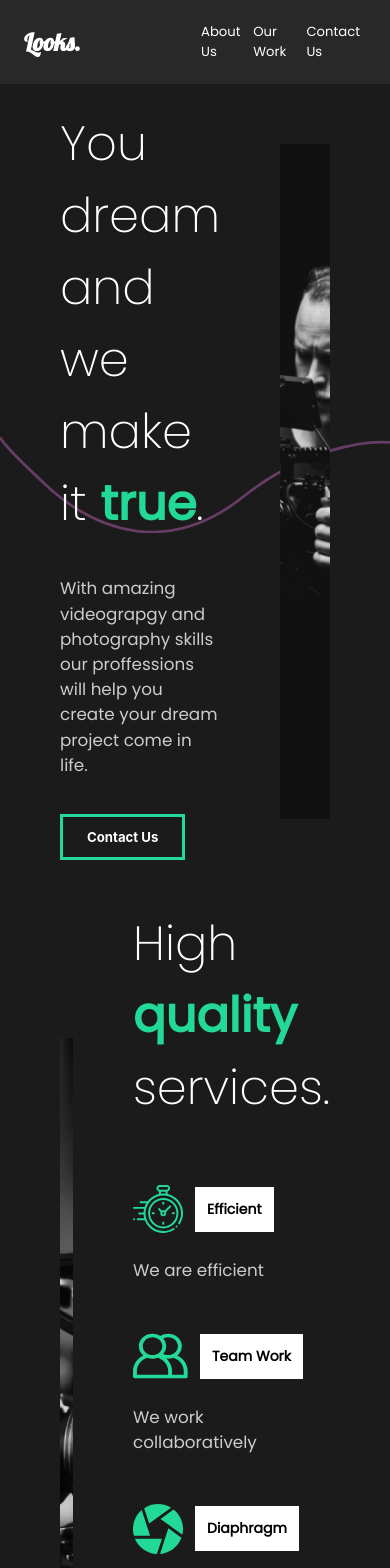
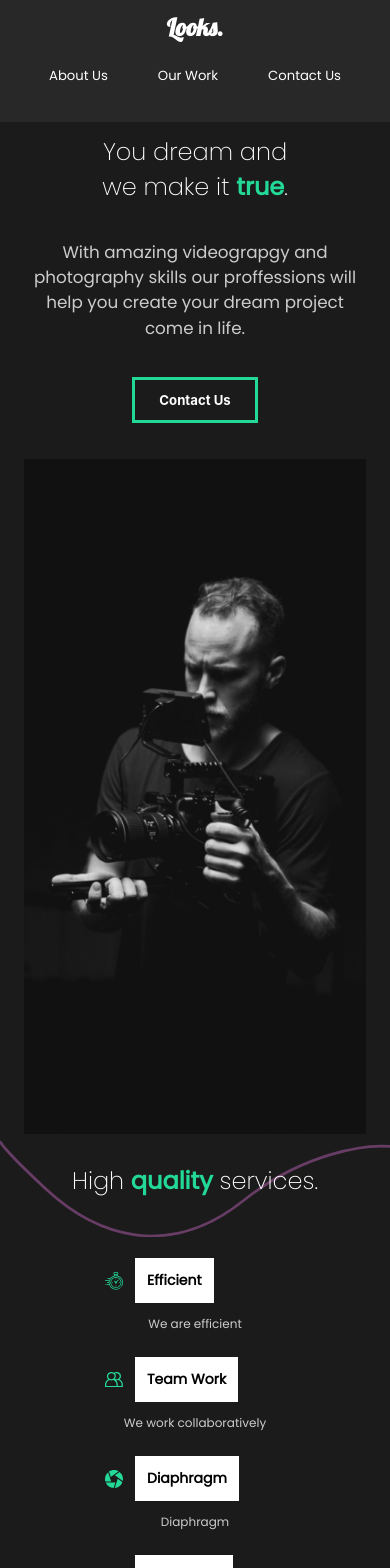
Before and after one commit to nayyyhaa/looks-react-site, a React (Create React App) app: page / in a window 390 px wide. Shown: the top 1568 px of the page. Built offline with nearby package versions, Linux system fonts and the light colour scheme.

Commit message:
feat: mobile responsive

```diff
--- a/src/components/FaqSection.js
+++ b/src/components/FaqSection.js
@@ -65,6 +65,18 @@ const StyledFaq = styled(StyledAbout)`
   .question {
     display: flex;
     justify-content: space-between;
+
+    h4 {
+      text-align: start;
+
+      @media (max-width: 1500px) {
+        font-size: 1.5rem;
+      }
+
+      @media (max-width: 750px) {
+        font-size: 1rem;
+      }
+    }
   }
   .answer {
     padding: 2rem 0rem;
--- a/src/components/GlobalStyle.js
+++ b/src/components/GlobalStyle.js
@@ -10,6 +10,10 @@ const GlobalStyle = createGlobalStyle`
     html {
         @media screen and (max-width: 1700px) {
             font-size: 75%;
+
+            h2 {
+                font-size: 2rem;
+            }
         }
     }
     body {
--- a/src/components/Nav.js
+++ b/src/components/Nav.js
@@ -55,6 +55,23 @@ const StyledNav = styled.nav`
     }
   }
 
+  @media (max-width: 1300px) {
+    flex-direction: column;
+    padding: 2rem 1rem;
+    #logo {
+      display: inline-block;
+      margin: 1rem;
+    }
+    ul {
+      padding: 2rem 0;
+      justify-content: space-around;
+      width: 100%;
+      li {
+        padding: 0;
+      }
+    }
+  }
+
   @media screen and (max-width: 480px) {
     padding: 1rem 2rem;
   }
--- a/src/components/ServicesSection.js
+++ b/src/components/ServicesSection.js
@@ -55,15 +55,35 @@ const StyledService = styled(StyledAbout)`
     width: 70%;
     padding: 2rem 0rem 4rem 0rem;
   }
+
+  @media screen and (max-width: 750px) {
+    display: flex;
+    flex-direction: column-reverse;
+  }
 `;
 
 const StyledServiceDescription = styled(StyledDescription)`
   padding: 0 0 0 5rem;
+
+  h2 {
+    text-align: center;
+  }
+
+  @media screen and (max-width: 750px) {
+    padding: 0;
+  }
+
 `;
 
 const StyledCards = styled.div`
   display: flex;
+  align-items: center;
+  justify-content: center;
   flex-wrap: wrap;
+
+  @media screen and (max-width: 750px) {
+    justify-content: center;
+  }
 `;
 
 const StyledCard = styled.div`
@@ -78,6 +98,18 @@ const StyledCard = styled.div`
       padding: 1rem;
     }
   }
+
+  @media screen and (max-width: 1140px) {
+    flex-basis: 15rem;
+    .icon img {
+      width: 10%;
+    }
+    p {
+      font-size: 1rem;
+      width: 100%;
+      padding: 1rem 0rem 2rem;
+    }
+  }
 `;
 
 export default ServicesSection;
--- a/src/pages/ContactUs.js
+++ b/src/pages/ContactUs.js
@@ -53,6 +53,14 @@ const StyledContact = styled(motion.div)`
   h1 {
     font-size: 3rem;
     margin: 3rem 0;
+
+    @media (max-width: 1500px) {
+      font-size: 1.5rem;
+    }
+  }
+
+  @media (max-width: 1500px) {
+    padding: 2rem;
   }
 `;
 
@@ -77,6 +85,10 @@ const StyledSocial = styled(motion.div)`
     color: black;
     font-size: 2rem;
     margin-left: 1rem;
+
+    @media (max-width: 1500px) {
+      font-size: 1.25rem;
+    }
   }
 `;
 
--- a/src/pages/MovieDetails.js
+++ b/src/pages/MovieDetails.js
@@ -81,12 +81,21 @@ const StyledAwards = styled.div`
   margin: 1rem 5rem;
   align-items: center;
   justify-content: space-around;
+
+  @media (max-width: 1500px) {
+    display: block;
+    margin: 2rem 2rem;
+  }
 `;
 
 const StyledAward = styled.div`
   padding: 5rem;
   h3 {
     font-size: 2rem;
+
+    @media (max-width: 1500px) {
+      font-size: 1.5rem;
+    }
   }
   .line {
     width: 100%;
@@ -96,6 +105,10 @@ const StyledAward = styled.div`
   }
   p {
     padding: 2rem 0rem;
+  }
+
+  @media (max-width: 1500px) {
+    padding: 2rem;
   }
 `;
 
--- a/src/pages/OurWork.js
+++ b/src/pages/OurWork.js
@@ -92,6 +92,10 @@ const StyledWork = styled(motion.div)`
   h2 {
     padding: 1rem 0rem;
   }
+
+  @media (max-width: 1300px) {
+    padding: 2rem 2rem;
+  }
 `;
 
 const StyledMovie = styled(motion.div)`
--- a/src/toolkit/helpers/useScroll.js
+++ b/src/toolkit/helpers/useScroll.js
@@ -2,7 +2,7 @@ import { useInView } from "react-intersection-observer";
 import { useAnimation } from "framer-motion";
 
 const useScroll = () => {
-  let [element, view] = useInView({threshold: 0.5});
+  let [element, view] = useInView({threshold: 0.3});
   let controls = useAnimation();
 
   if (view) controls.start("show");
--- a/src/toolkit/styles/styles.js
+++ b/src/toolkit/styles/styles.js
@@ -8,6 +8,12 @@ export const StyledAbout = styled(motion.div)`
   align-items: center;
   justify-content: space-between;
   padding: 2rem 5rem;
+
+  @media screen and (max-width:750px) {
+    display: block;
+    text-align: center;
+    padding: 1rem 2rem;
+  }
 `;
 
 export const StyledDescription = styled.div`
@@ -17,6 +23,18 @@ export const StyledDescription = styled.div`
 
   h2 {
     font-weight: lighter;
+  }
+
+  @media screen and (max-width: 1140px) {
+    padding: 0;
+
+    h2 {
+      text-align: center;
+    }
+
+    button {
+      margin-bottom: 3rem;
+    }
   }
 `;
 
```
